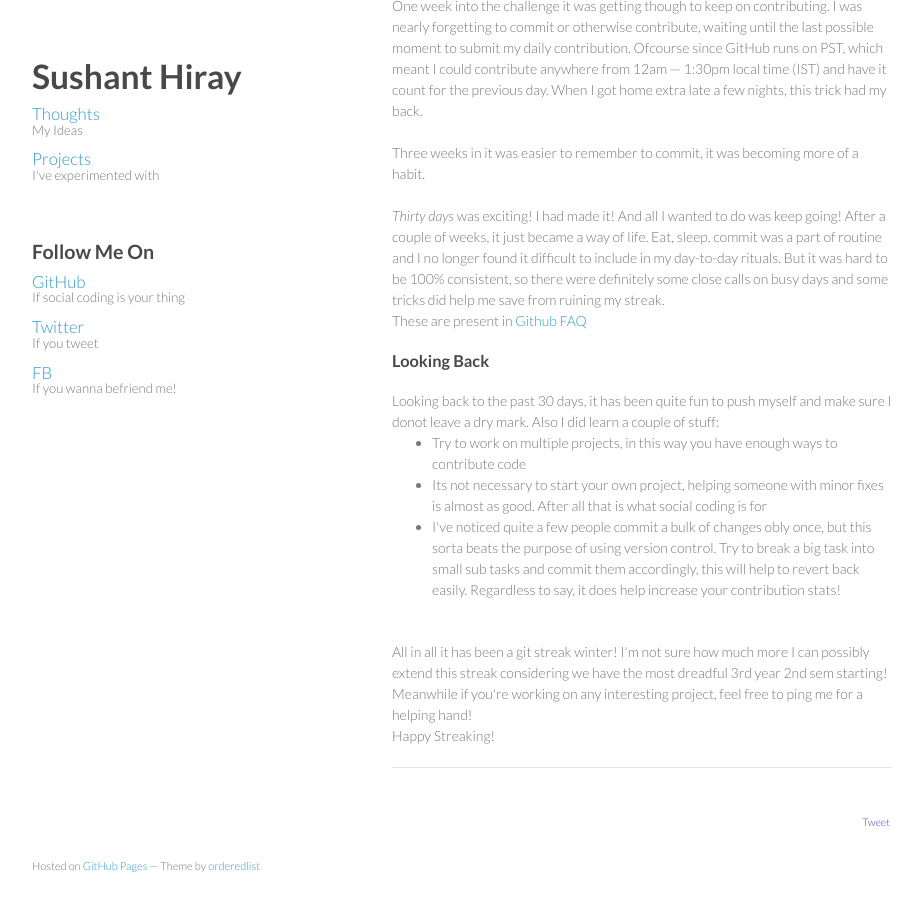
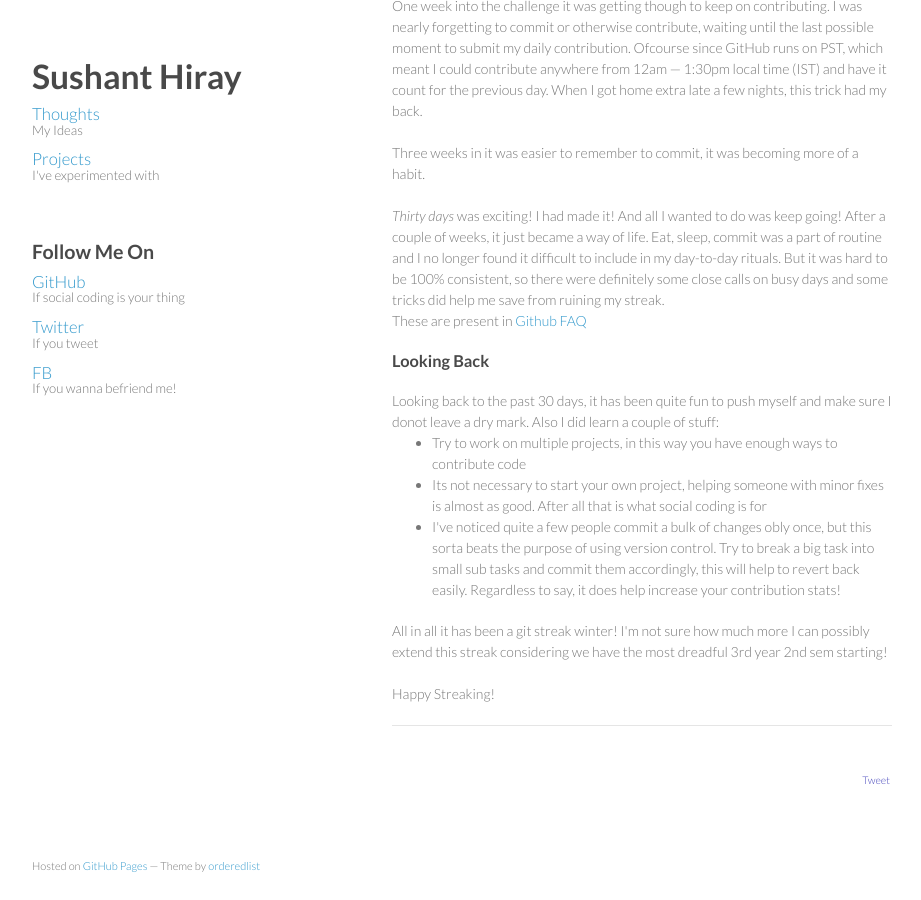
Before and after one commit to sushant-hiray/sushant-hiray.github.io, a Jekyll site: the page built from _posts/2014-1-12-30-days-github-streak.html, in a window 1280 px wide and 900 px high, scrolled down 737 px. Shown: the whole window, without its empty margins (178-1099 px from the left). Built offline with Jekyll 4.4.1, drawn with Linux system fonts in a browser that asks for light colours; nearby versions of some CDN libraries; Markdown is read by kramdown in place of the engine named in the settings; comment, search, counter and statistics services are not loaded.

Commit message:
Removed some content, added new lines

```diff
--- a/_posts/2014-1-12-30-days-github-streak.html
+++ b/_posts/2014-1-12-30-days-github-streak.html
@@ -38,10 +38,7 @@ Looking back to the past 30 days, it has been quite fun to push myself and make
 	<li>Its not necessary to start your own project, helping someone with minor fixes is almost as good. After all that is what social coding is for </li>
 	<li>I've noticed quite a few people commit a bulk of changes obly once, but this sorta beats the purpose of using version control. Try to break a big task into small sub tasks and commit them accordingly, this will help to revert back easily. Regardless to say, it does help increase your contribution stats!
 </ul>
-<br/>
 All in all it has been a git streak winter! I'm not sure how much more I can possibly extend this streak considering we have the most dreadful 3rd year 2nd sem starting!
-<br/>
-Meanwhile if you're working on any interesting project, feel free to ping me for a helping hand!
-<br/>
+<br/><br/>
 Happy Streaking!
 <br/>
```
